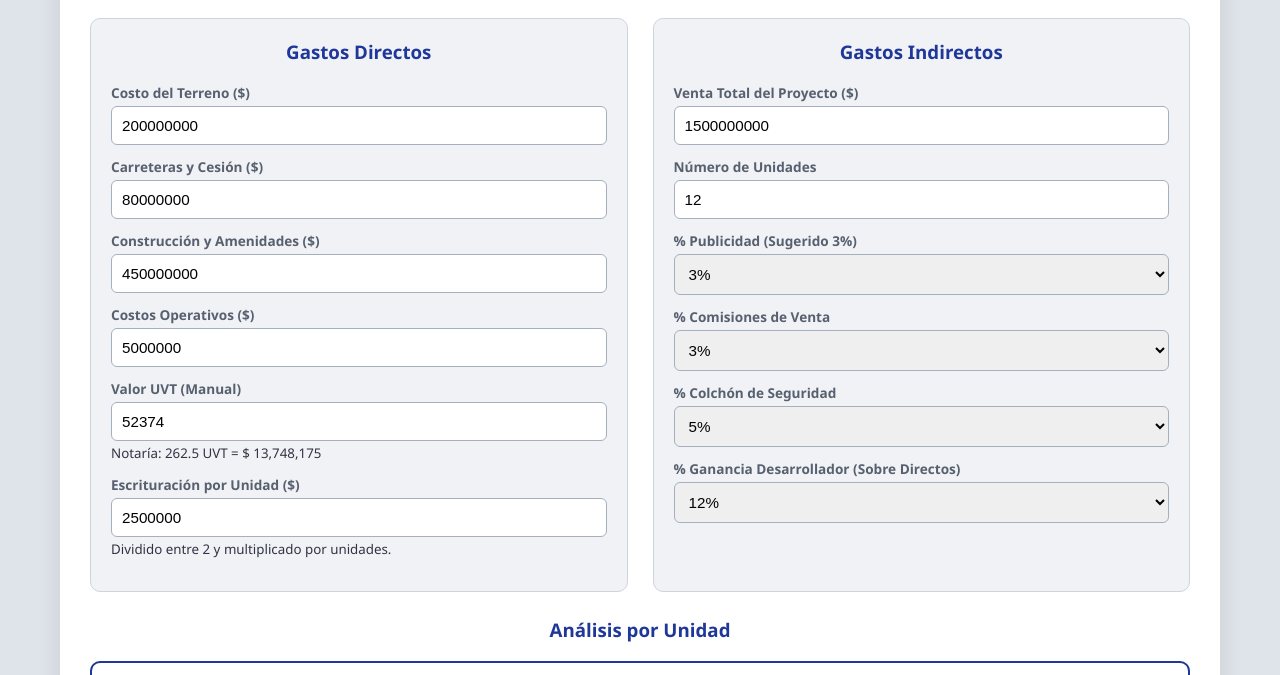
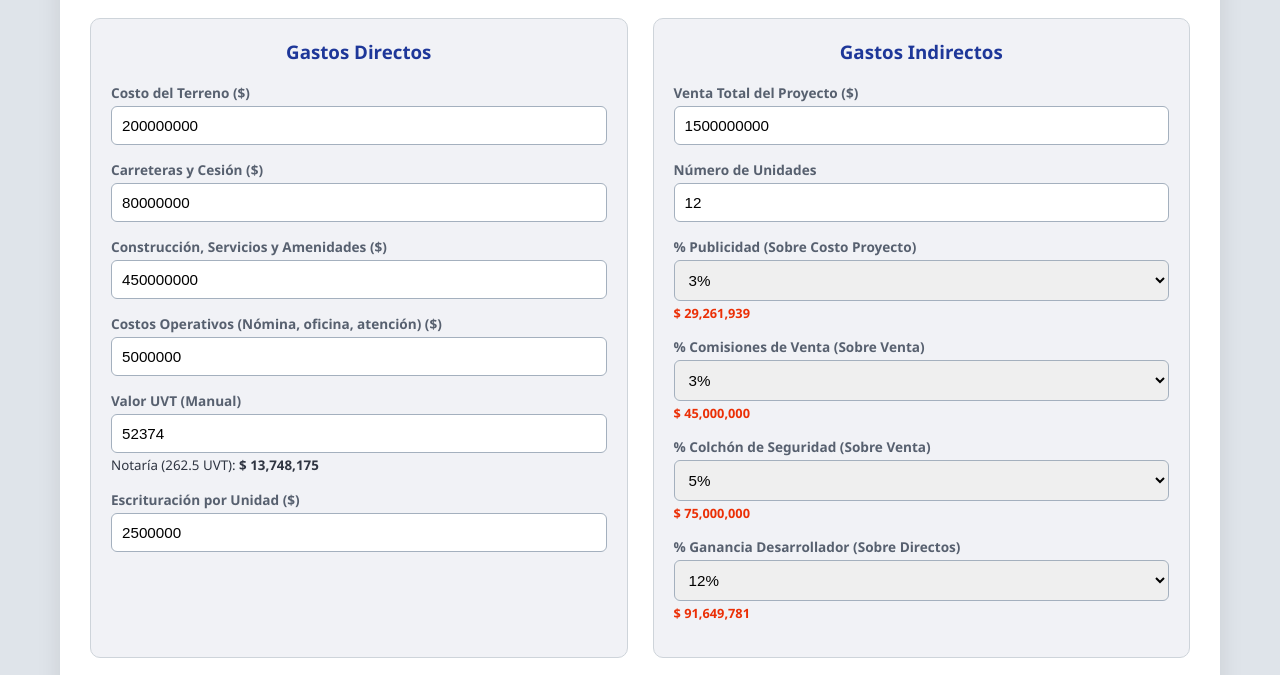
Before and after one commit to frontado-lgtm/Desarrollo-inmobiliario, a plain HTML site: page index.html in a window 1280 px wide. Shown: the part 96-771 px from the top of the page. Drawn offline with Linux system fonts and the light colour scheme.

Commit message:
Enhance index.html with updated titles and calculations
Updated title and labels for clarity, adjusted input margins, and refined calculations for project cost and developer profit.

```diff
--- a/index.html
+++ b/index.html
@@ -3,7 +3,7 @@
 <head>
     <meta charset="UTF-8">
     <meta name="viewport" content="width=device-width, initial-scale=1.0">
-    <title>Evaluador Inmobiliario - Versión Final</title>
+    <title>Evaluador Inmobiliario - Versión Final con Desglose</title>
     <style>
         :root {
             --primary: #1e3799;
@@ -19,9 +19,12 @@
         .grid-main { display: grid; grid-template-columns: 1fr 1fr; gap: 25px; margin-bottom: 25px; }
 
         .card { background: var(--light); padding: 20px; border-radius: 10px; border: 1px solid #ced4da; }
-        .input-group { margin-bottom: 12px; }
+        .input-group { margin-bottom: 15px; }
         label { display: block; font-weight: bold; font-size: 0.85em; margin-bottom: 4px; color: #57606f; }
         input, select { width: 100%; padding: 10px; border: 1px solid #a4b0be; border-radius: 6px; box-sizing: border-box; font-size: 0.95em; }
+
+        /* Precios dinámicos en los dropdowns */
+        .val-preview { display: block; font-size: 0.8em; color: var(--secondary); font-weight: bold; margin-top: 3px; }
 
         /* Visualizadores */
         .visor-unidad { background: #ffffff; border: 2px solid var(--primary); padding: 15px; border-radius: 10px; margin-bottom: 20px; display: grid; grid-template-columns: repeat(4, 1fr); gap: 10px; text-align: center; }
@@ -49,17 +52,16 @@
             <h3>Gastos Directos</h3>
             <div class="input-group"><label>Costo del Terreno ($)</label><input type="number" id="cTerreno" value="200000000" oninput="calcular()"></div>
             <div class="input-group"><label>Carreteras y Cesión ($)</label><input type="number" id="cCarreteras" value="80000000" oninput="calcular()"></div>
-            <div class="input-group"><label>Construcción y Amenidades ($)</label><input type="number" id="cConst" value="450000000" oninput="calcular()"></div>
-            <div class="input-group"><label>Costos Operativos ($)</label><input type="number" id="cOp" value="5000000" oninput="calcular()"></div>
+            <div class="input-group"><label>Construcción, Servicios y Amenidades ($)</label><input type="number" id="cConst" value="450000000" oninput="calcular()"></div>
+            <div class="input-group"><label>Costos Operativos (Nómina, oficina, atención) ($)</label><input type="number" id="cOp" value="5000000" oninput="calcular()"></div>
             <div class="input-group">
                 <label>Valor UVT (Manual)</label>
                 <input type="number" id="vUVT" value="52374" oninput="calcular()">
-                <small>Notaría: 262.5 UVT = <span id="valNotariaTxt">$0</span></small>
+                <small>Notaría (262.5 UVT): <span id="valNotariaTxt" style="font-weight:bold;">$0</span></small>
             </div>
             <div class="input-group">
                 <label>Escrituración por Unidad ($)</label>
                 <input type="number" id="cEscUni" value="2500000" oninput="calcular()">
-                <small>Dividido entre 2 y multiplicado por unidades.</small>
             </div>
         </div>
 
@@ -73,29 +75,37 @@
                 <label>Número de Unidades</label>
                 <input type="number" id="nUni" value="12" oninput="calcular()">
             </div>
+
             <div class="input-group">
-                <label>% Publicidad (Sugerido 3%)</label>
+                <label>% Publicidad (Sobre Costo Proyecto)</label>
                 <select id="pPub" onchange="calcular()">
-                    <option value="0.01">1%</option><option value="0.02">2%</option><option value="0.03" selected>3%</option><option value="0.04">4%</option>
+                    <option value="0.01">1%</option><option value="0.02">2%</option><option value="0.03" selected>3%</option>
                 </select>
+                <span class="val-preview" id="pre-Pub">$ 0</span>
             </div>
+
             <div class="input-group">
-                <label>% Comisiones de Venta</label>
+                <label>% Comisiones de Venta (Sobre Venta)</label>
                 <select id="pCom" onchange="calcular()">
                     <option value="0.02">2%</option><option value="0.03" selected>3%</option><option value="0.04">4%</option><option value="0.05">5%</option>
                 </select>
+                <span class="val-preview" id="pre-Com">$ 0</span>
             </div>
+
             <div class="input-group">
-                <label>% Colchón de Seguridad</label>
+                <label>% Colchón de Seguridad (Sobre Venta)</label>
                 <select id="pCol" onchange="calcular()">
                     <option value="0.03">3%</option><option value="0.05" selected>5%</option><option value="0.07">7%</option><option value="0.10">10%</option>
                 </select>
+                <span class="val-preview" id="pre-Col">$ 0</span>
             </div>
+
             <div class="input-group">
                 <label>% Ganancia Desarrollador (Sobre Directos)</label>
                 <select id="pDes" onchange="calcular()">
                     <option value="0.09">9%</option><option value="0.10">10%</option><option value="0.11">11%</option><option value="0.12" selected>12%</option>
                 </select>
+                <span class="val-preview" id="pre-Des">$ 0</span>
             </div>
         </div>
     </div>
@@ -166,13 +176,21 @@ function calcular() {
     const pCol = parseFloat(document.getElementById('pCol').value);
     const pDes = parseFloat(document.getElementById('pDes').value);
 
-    const comisiones = vTotal * pCom;
-    const colchon = vTotal * pCol;
-    const gananciaDes = totalDirectos * pDes;
-    // Publicidad calculada sobre el total estimado (Iterativo simple)
-    const publicidad = (totalDirectos + comisiones + colchon + gananciaDes) * pPub;
+    // Cálculos de montos individuales
+    const montoComisiones = vTotal * pCom;
+    const montoColchon = vTotal * pCol;
+    const montoDesarrollador = totalDirectos * pDes;
 
-    const costoProyecto = totalDirectos + publicidad + comisiones + colchon + gananciaDes;
+    // Publicidad calculada sobre el total estimado para evitar circularidad
+    const montoPublicidad = (totalDirectos + montoComisiones + montoColchon + montoDesarrollador) * pPub;
+
+    // Mostrar valores en las vistas previas de los dropdowns
+    document.getElementById('pre-Com').innerText = `$ ${Math.round(montoComisiones).toLocaleString()}`;
+    document.getElementById('pre-Col').innerText = `$ ${Math.round(montoColchon).toLocaleString()}`;
+    document.getElementById('pre-Des').innerText = `$ ${Math.round(montoDesarrollador).toLocaleString()}`;
+    document.getElementById('pre-Pub').innerText = `$ ${Math.round(montoPublicidad).toLocaleString()}`;
+
+    const costoProyecto = totalDirectos + montoPublicidad + montoComisiones + montoColchon + montoDesarrollador;
     const gananciaAbs = vTotal - costoProyecto;
     const margenPct = (vTotal > 0) ? (gananciaAbs / vTotal) * 100 : 0;
 
@@ -193,7 +211,7 @@ function calcular() {
     document.getElementById('tGanancia').innerText = `$ ${Math.round(gananciaAbs).toLocaleString()}`;
     document.getElementById('tMargen').innerText = `${margenPct.toFixed(2)}%`;
 
-    // Calificación Proyecto
+    // Calificación Proyecto (1-10)
     let nota = 1;
     if (margenPct >= 50) nota = 10;
     else if (margenPct >= 40) nota = 9;
@@ -210,11 +228,11 @@ function calcular() {
     badge.className = `badge ${nota >= 7 ? 'nota-ok' : 'nota-alert'}`;
 
     // 5. Evaluación de Terreno
-    const tVenta = parseFloat(document.getElementById('terrVenta').value) || 0;
-    const tRef = parseFloat(document.getElementById('terrRef').value) || 0;
-    if (tRef > 0) {
-        const dP = tRef - tVenta;
-        const dPct = (dP / tRef) * 100;
+    const tVentaInput = parseFloat(document.getElementById('terrVenta').value) || 0;
+    const tRefInput = parseFloat(document.getElementById('terrRef').value) || 0;
+    if (tRefInput > 0) {
+        const dP = tRefInput - tVentaInput;
+        const dPct = (dP / tRefInput) * 100;
         document.getElementById('terrDiff').innerText = `Ahorro vs Zona: $${dP.toLocaleString()} (${dPct.toFixed(1)}%)`;
     }
 
```
